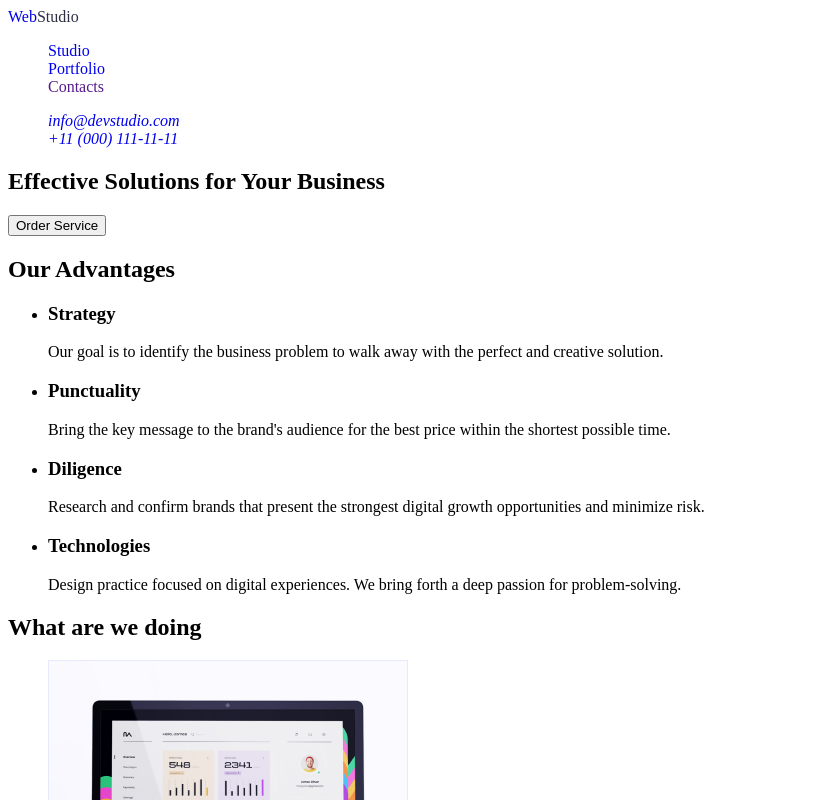
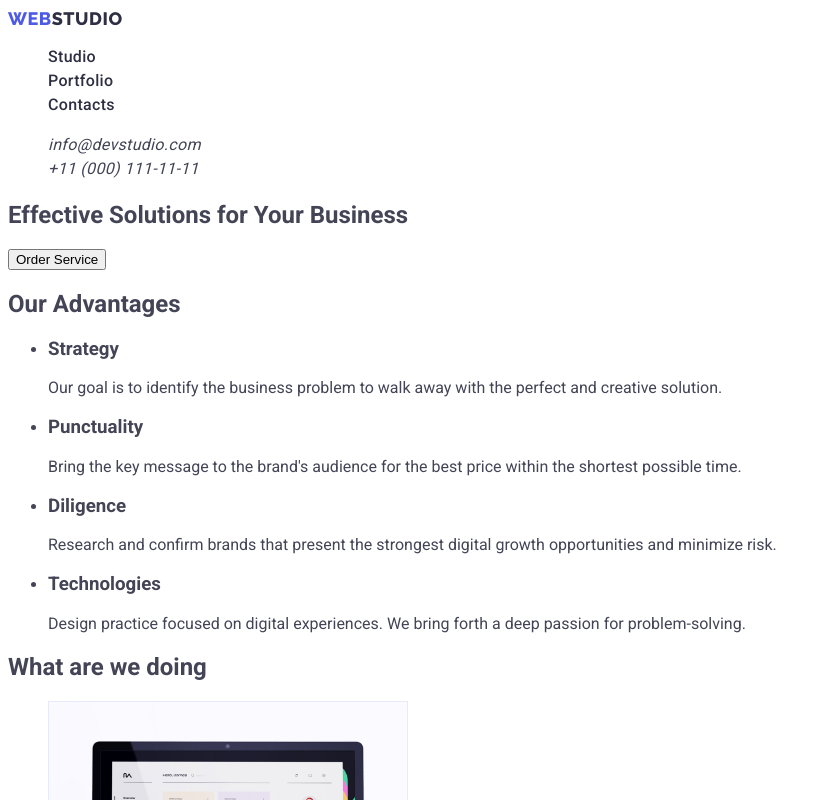
Before and after one commit to noname068218/goit-markup-hw-02, a plain HTML site: page index.html in a window 1280 px wide. Shown: the top 800 px of the page, without its empty margins (0-831 px from the left). Drawn offline with Linux system fonts and the light colour scheme.

Commit message:
nice work for today

```diff
--- a/css/styles.css
+++ b/css/styles.css
@@ -1,5 +1,4 @@
-.body{
-    font-family: 'Raleway', sans-serif;
+body{
     font-family: 'Roboto', sans-serif;
     background-color: #FFFFFF;
     color: #434455;
@@ -19,7 +18,7 @@
     text-decoration: none;
 }
 
-.logoweb2{
+.logo_web{
     color: #2e2f42;
 }
 
--- a/index.html
+++ b/index.html
@@ -15,17 +15,17 @@
 <body>
     <header>
         <nav>
-        <a class="logoweb, link" href="./index.html">Web<span class="logoweb2">Studio</span></a>
+        <a class="logoweb link" href="./index.html">Web<span class="logo_web">Studio</span></a>
         <ul class="list">
-            <li><a class="studio, link" href="./index.html">Studio</a></li>
-            <li><a class="portfolio, link" href="./portfolio.html">Portfolio</a></li>
-            <li><a class="contact, link" href="">Contacts</a></li>
+            <li><a class="studio link" href="./index.html">Studio</a></li>
+            <li><a class="portfolio link" href="./portfolio.html">Portfolio</a></li>
+            <li><a class="contact link" href="">Contacts</a></li>
         </ul>
         </nav>
         <address>
         <ul class="list">
-        <li><a class="gmail, link" href="mailto:info@devstudio.com">info@devstudio.com</a></li>
-        <li><a class="number, link" href="tel:+110001111111">+11 (000) 111-11-11</a></li>
+        <li><a class="gmail link" href="mailto:info@devstudio.com">info@devstudio.com</a></li>
+        <li><a class="number link" href="tel:+110001111111">+11 (000) 111-11-11</a></li>
         </ul>
         </address>
         </header>
```
